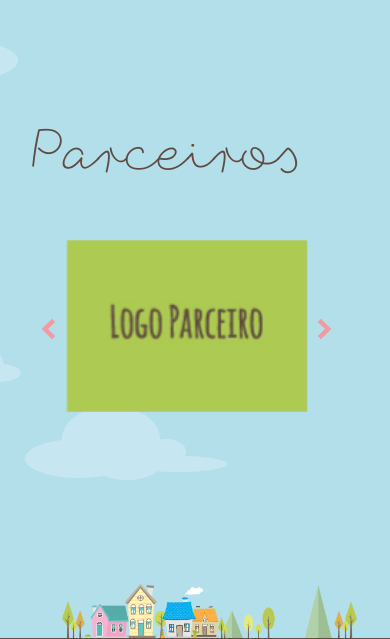
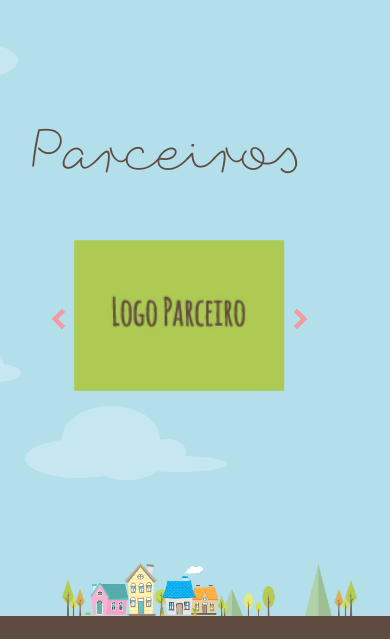
Before and after one commit to BrunnoCruvinel/nuvemdepapel, a PHP site: page /festa-pijama.php in a window 390 px wide; the page is wider, and only the part inside the window is pictured. Shown: the part 2036-2675 px from the top of that part. Run offline with PHP 8.4, Linux system fonts and the light colour scheme; some libraries are stand-ins or nearby versions.

Commit message:
Ajustes carrossel

```diff
--- a/css/parceiros.css
+++ b/css/parceiros.css
@@ -44,7 +44,3 @@
     position: absolute;
     top: 50%;
 }
-
-.fotos-parceiros{
-	margin-left: 6%;
-}
--- a/festa-pijama.php
+++ b/festa-pijama.php
@@ -59,7 +59,7 @@
 						Parceiros
 					</div>
 				</div>
-				<div class="col-md-10 col-sm-10 col-xs-10 fotos-parceiros">
+				<div class="col-md-10 col-sm-10 col-xs-10 fotos-carousel">
                     <?php require "parceiros.php" ?>
                 </div>
             </div>
--- a/parceiros.php
+++ b/parceiros.php
@@ -1,4 +1,5 @@
 <div class="componente-parceiros-container row">
+<div class="col-md-12">
         <div class="componente-parceiros owl-carousel owl-theme">
             <div class="item">
                 <div class="row">
@@ -48,4 +49,5 @@
                 </div>
             </div>
         </div>
+	</div>
 </div>
```
